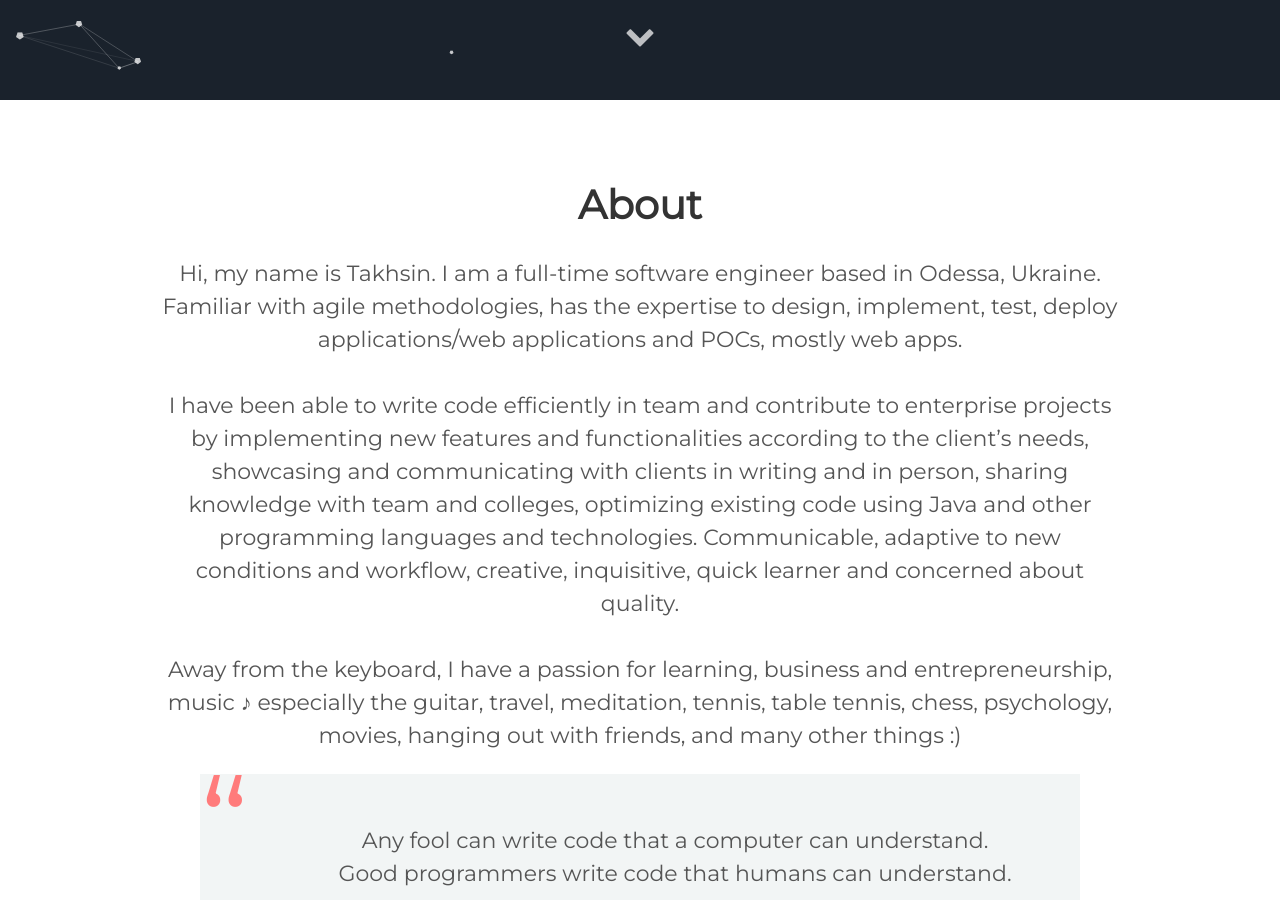
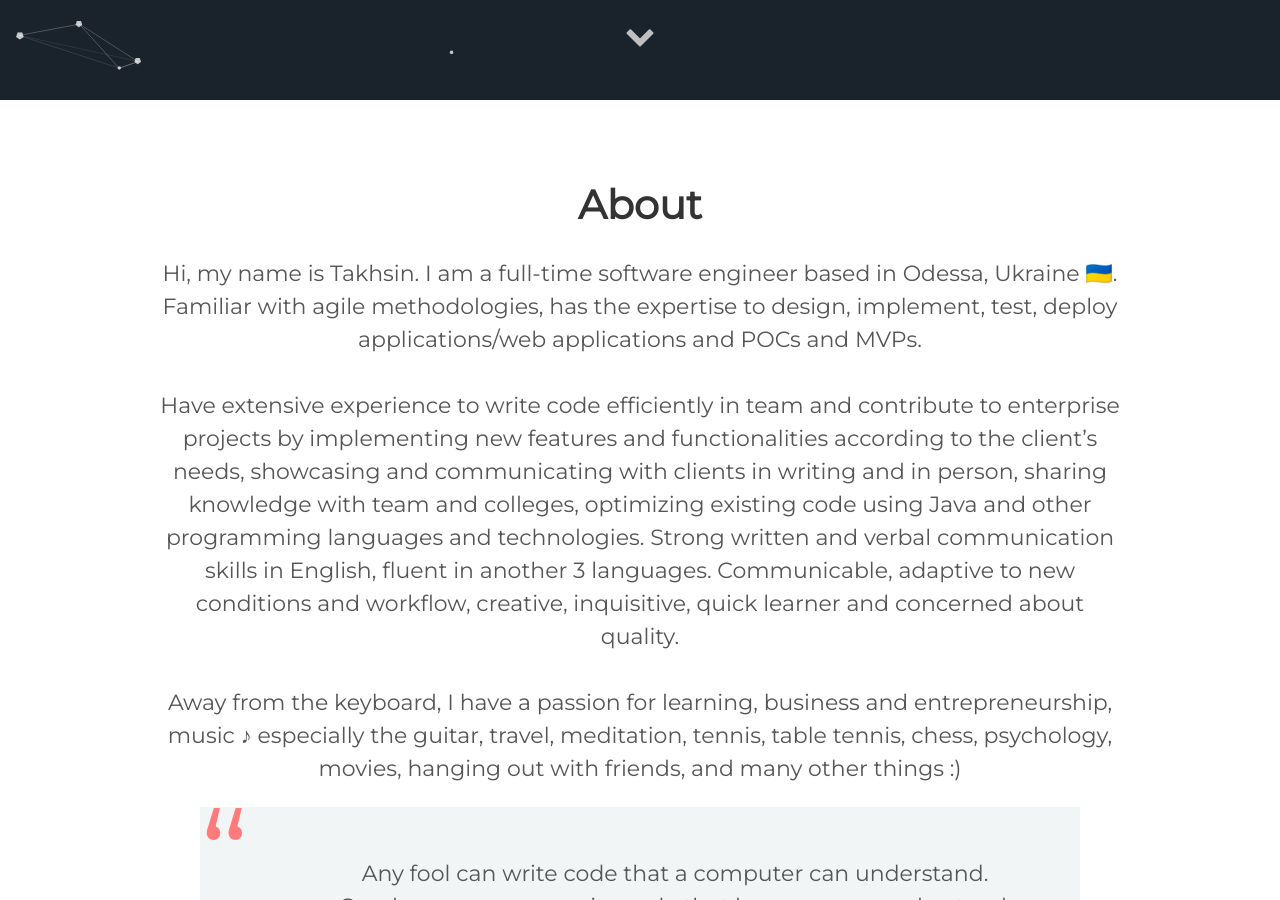
Before and after one commit to mrsaraira/mrsaraira.github.io, a Jekyll site: the page built from index.html, in a window 1280 px wide and 900 px high, scrolled down 800 px. Built offline with Jekyll 4.4.1, drawn with Linux system fonts in a browser that asks for light colours.

Commit message:
Update about.html

```diff
--- a/_includes/about.html
+++ b/_includes/about.html
@@ -1,12 +1,12 @@
 <div class="user-details">
     <h1> About </h1>
-    <p> Hi, my name is Takhsin. I am a full-time software engineer based in Odessa, Ukraine.
+    <p> Hi, my name is Takhsin. I am a full-time software engineer based in Odessa, Ukraine 🇺🇦.
         Familiar with agile methodologies, has the expertise to design, implement, test, deploy applications/web
-        applications and POCs, mostly web apps.
-        <br><br>I have been able to write code efficiently in team and contribute to enterprise projects by implementing
+        applications and POCs and MVPs.
+        <br><br>Have extensive experience to write code efficiently in team and contribute to enterprise projects by implementing
         new features and functionalities according to the client’s needs, showcasing and communicating with clients in
         writing and in person, sharing knowledge with team and colleges, optimizing existing code using Java and other
-        programming languages and technologies.
+        programming languages and technologies. Strong written and verbal communication skills in English, fluent in another 3 languages.
 
         Communicable, adaptive to new conditions and workflow, creative, inquisitive, quick learner and concerned about
         quality.<br><br>
```
